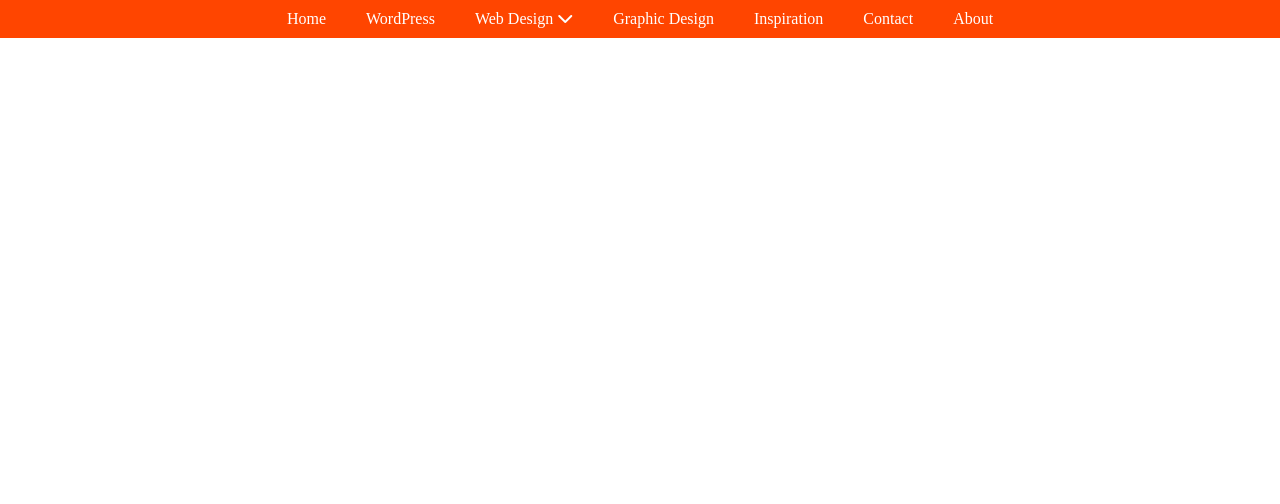
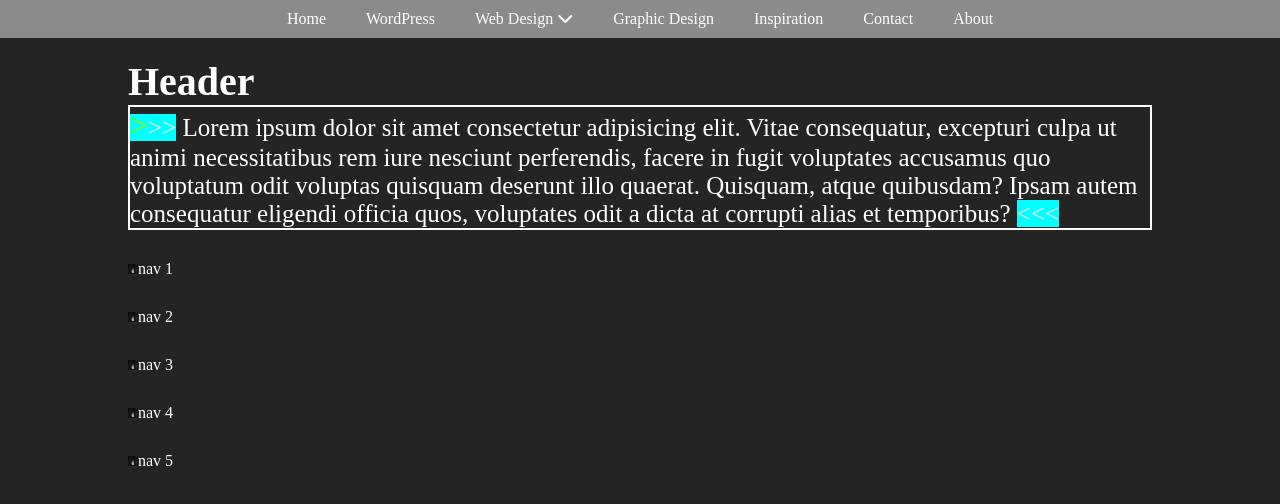
Before and after one commit to KrisKaTZZ/new-site, a plain HTML site: page index.html in a window 1280 px wide. Drawn offline with Linux system fonts and the light colour scheme.

Commit message:
::after ::before

```diff
--- a/css/style.css
+++ b/css/style.css
@@ -3,10 +3,13 @@
     padding: 0;
     list-style: none;
 }
+body{
+    background-color: rgb(36, 36, 36);
+}
 
 .nav-list {
     font-size: 0;
-    background-color: orangered;
+    background-color: rgb(139, 139, 139);
     text-align: center;
 }
 
@@ -14,7 +17,7 @@
     display: inline-block;
     font-size: 16px;
     position: relative;
-    background-color: orangered;
+    background-color: rgb(139, 139, 139);
     padding: 10px;
     text-align: center;
 }
@@ -27,7 +30,7 @@
 }
 
 .list-item:hover{
-    background-color: rgb(255, 106, 0);
+    background-color: rgb(112, 112, 112);
 }
 
 .sub-nav-list {
@@ -65,6 +68,48 @@
 .sub-list-item {
     display: block;
     padding: 10px;
-    background-color: orangered;
+    background-color: rgb(139, 139, 139);
 
 }
+.content{
+    width: 80%;
+    margin: 0 auto;
+    padding-top: 20px;
+}
+.header{
+    color: white;
+    font-size: 40px;
+}
+.paragraph{
+    border: 2px solid white;
+    color: white;
+    font-size: 25px;
+}
+.paragraph::first-letter{
+    font-size: 32px;
+    color: chartreuse;
+}
+.paragraph::after{
+    content:'<<<';
+    background-color: aqua;
+}
+.paragraph::before{
+    content:'>>>';
+    background-color: aqua;
+}
+
+.licontent{
+    list-style: none;
+    padding-top: 30px;
+    color: white;
+    font-size: 35pdx
+}
+.licontent::before{
+    content:'';
+display: inline-block;
+background-image: url('../img/itsme.JPG');
+background-size: contain;
+width: 10px;
+height: 10px;
+
+}
--- a/index.html
+++ b/index.html
@@ -19,11 +19,13 @@
                 <ul class="sub-nav-list">
                     <li class="list-item sub-list-item"><a href="#" class="link">Resources</a></li>
                     <li class="list-item sub-list-item"><a href="#" class="link">Links</a></li>
-                    <li class="list-item sub-list-item"><a href="#" class="link">Tutorials<i class="fa-solid fa-chevron-down"></i></a>
+                    <li class="list-item sub-list-item"><a href="#" class="link">Tutorials<i
+                                class="fa-solid fa-chevron-down"></i></a>
                         <ul class="sub-nav-list-tutorials">
                             <li class="list-item sub-list-item"><a href="#" class="link">HTML/CSS</a></li>
                             <li class="list-item sub-list-item"><a href="#" class="link">JQuery</a></li>
-                            <li class="list-item sub-list-item"><a href="#" class="link">Other <i class="fa-solid fa-chevron-down"></i></a>
+                            <li class="list-item sub-list-item"><a href="#" class="link">Other <i
+                                        class="fa-solid fa-chevron-down"></i></a>
                                 <ul class="sub-nav-list-Other">
                                     <li class="list-item sub-list-item"><a href="#" class="link">Stuff</a></li>
                                     <li class="list-item sub-list-item"><a href="#" class="link">Things</a></li>
@@ -40,10 +42,26 @@
             <li class="list-item"><a href="#" class="link">About</a></li>
         </ul>
 
-
     </nav>
 
-
+    <div class="content">
+        <div class="walpaper-content">
+            <h1 class="header">Header</h1>
+            <p class="paragraph">
+                Lorem ipsum dolor sit amet consectetur adipisicing elit. Vitae consequatur, excepturi culpa ut animi
+                necessitatibus rem iure nesciunt perferendis, facere in fugit voluptates accusamus quo voluptatum odit
+                voluptas quisquam deserunt illo quaerat. Quisquam, atque quibusdam? Ipsam autem consequatur eligendi
+                officia quos, voluptates odit a dicta at corrupti alias et temporibus?
+            </p>
+            <ul>
+                <li class="licontent">nav 1</li>
+                <li class="licontent">nav 2</li>
+                <li class="licontent">nav 3</li>
+                <li class="licontent">nav 4</li>
+                <li class="licontent">nav 5</li>
+            </ul>
+        </div>
+    </div>
 
 
 
```
